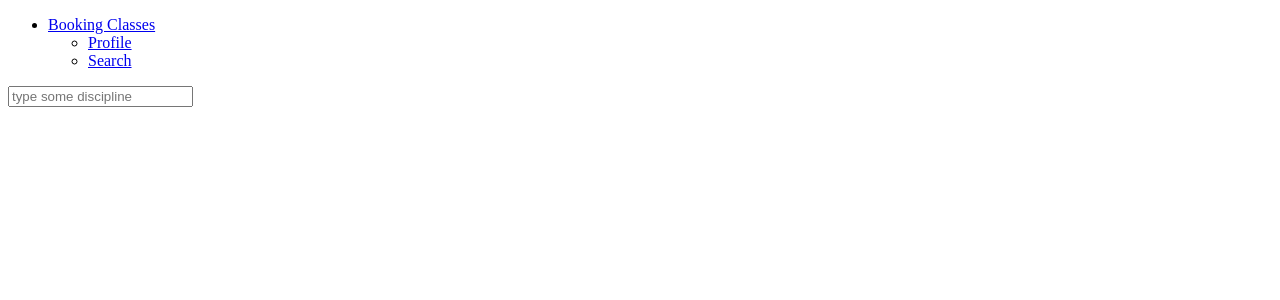
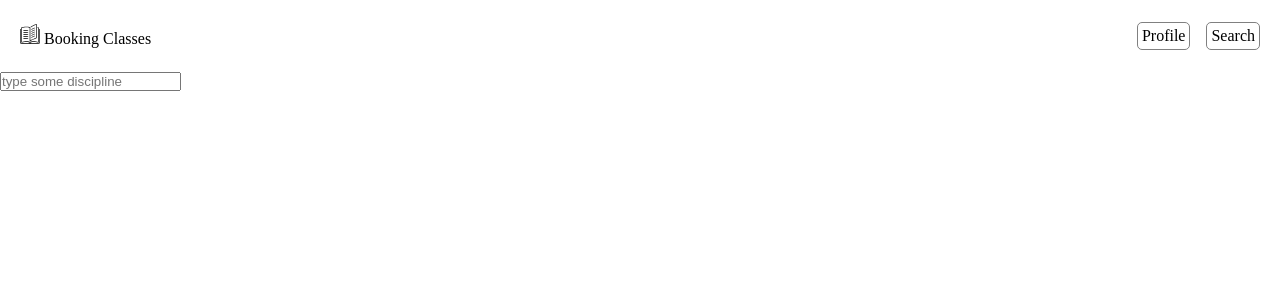
Before and after one commit to brunocrez/rct-booking-classes, a Next.js app: page /search in a window 1280 px wide. Shown: the top 300 px of the page. Built offline with nearby package versions, Linux system fonts and the light colour scheme.

Commit message:
adding styles, init create appointment logic

```diff
--- a/src/components/Nav.tsx
+++ b/src/components/Nav.tsx
@@ -1,15 +1,21 @@
 import Link from 'next/link';
+
+import styles from '../../styles/components/Nav.module.css';
 
 export function Nav() {
   return (
-    <nav>
+    <nav className={styles.navContainer}>
       <ul>
         <li>
           <Link href="/">
-            <a>Booking Classes</a>
+            <a>
+              <img src="logo.svg" alt="Logo" style={{ height: 20, width: 20, marginRight: '4px' }}/>
+              Booking Classes
+            </a>
           </Link>
         </li>
-        <ul>
+      </ul>
+      <ul className={styles.rightContainer}>
         <li>
           <Link href="/profile">
             <a>Profile</a>
@@ -21,7 +27,6 @@ export function Nav() {
           </Link>
         </li>
       </ul>
-      </ul>
     </nav>
   );
 }
--- a/src/pages/_app.tsx
+++ b/src/pages/_app.tsx
@@ -1,5 +1,7 @@
 import { Provider } from 'next-auth/client';
 import { AppProps } from 'next/dist/next-server/lib/router/router';
+
+import '../../styles/global.css';
 
 function MyApp({ Component, pageProps }: AppProps) {
   return  (
--- /dev/null
+++ b/styles/components/Nav.module.css
@@ -0,0 +1,35 @@
+.navContainer {
+ display: flex;
+ justify-content: space-between;
+ align-items: center;
+ height: 3rem;
+
+ margin: 0.75rem;
+ padding: 0.5rem;
+}
+
+.navContainer ul {
+  list-style: none;
+}
+
+.rightContainer {
+  display: flex;
+  justify-content: space-around;
+}
+
+.rightContainer li {
+  display: flex;
+  align-items: center;
+  justify-content: center;
+
+  border: 1px solid grey;
+  border-radius: 5px;
+
+  padding: 0.25rem;
+
+  cursor: pointer;
+}
+
+.rightContainer li:first-child {
+  margin-right: 1rem;
+}
--- /dev/null
+++ b/styles/global.css
@@ -0,0 +1,10 @@
+* {
+  margin: 0;
+  padding: 0;
+  box-sizing: border-box;
+}
+
+a {
+  color: inherit;
+  text-decoration: none;
+}
```
Also changed, not shown: src/pages/search/[_id].tsx (+165 -5 lines), public/logo.svg (added). Lines whose indentation alone changed are shown as unchanged.
